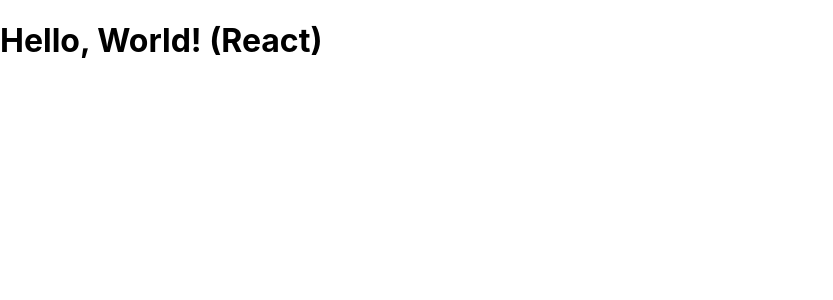
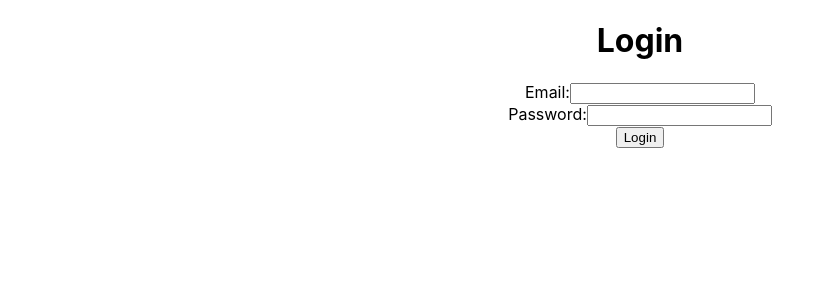
Before and after one commit to TomDra/Empower-Events, a React (Create React App) app in the folder group19/empower-events-app/: page /login in a window 1280 px wide. Shown: the top 300 px of the page, without its empty margins (0-833 px from the left). Built offline with nearby package versions, Linux system fonts and the light colour scheme; no server answers.

Commit message:
created login page without css styling, added axios and react-router-dom packages and added /login route

```diff
--- a/group19/empower-events-app/package.json
+++ b/group19/empower-events-app/package.json
@@ -6,9 +6,12 @@
     "@testing-library/jest-dom": "^5.17.0",
     "@testing-library/react": "^13.4.0",
     "@testing-library/user-event": "^13.5.0",
+    "axios": "^1.6.7",
     "cra-template": "^1.2.0",
+    "package.json": "^2.0.1",
     "react": "^18.2.0",
     "react-dom": "^18.2.0",
+    "react-router-dom": "^6.22.3",
     "react-scripts": "^5.0.1",
     "web-vitals": "^2.1.4"
   },
--- a/group19/empower-events-app/src/App.js
+++ b/group19/empower-events-app/src/App.js
@@ -1,12 +1,23 @@
-import React from 'react';
-import HelloWorld from './HelloWorld';
+import React from "react";
+import { BrowserRouter, Route, Routes } from "react-router-dom";
+import HelloWorld from "./HelloWorld";
+import Login from "./components/pages/login";
+import "./App.css";
+import { useEffect, useState } from "react";
 
 function App() {
+
   return (
-    <div>
-      <HelloWorld />
+    <div className="App">
+      <BrowserRouter>
+        <Routes>
+          <Route path="/" element={<HelloWorld />} />
+          <Route path="/login" element={<Login />} />
+        </Routes>
+      </BrowserRouter>
     </div>
   );
 }
 
+
 export default App;
--- /dev/null
+++ b/group19/empower-events-app/src/components/pages/login.js
@@ -0,0 +1,54 @@
+import React, { useState } from "react";
+import axios from "axios";
+
+// Define the Login component
+const Login = () => {
+  const [email, setEmail] = useState("");
+  const [password, setPassword] = useState("");
+
+  // function to handle form submission
+  const handleSubmit = async (e) => {
+    e.preventDefault();
+
+    // Send a POST request to the server
+    try {
+      const response = await axios.post('http://localhost:3000/api/v1/auth/login/', {
+        email,
+        password,
+      });
+
+      // Log success
+      console.log('Login successful:', response.data);
+    } catch (error) {
+      // Log failure
+      console.error('Login failed:', error.message);
+    }
+  };
+
+  return (
+    <div>
+      <h1>Login</h1>
+      <form onSubmit={handleSubmit}>
+        <div>
+          <label htmlFor="email">Email:</label>
+          <input
+            type="text"
+            id="email"
+            onChange={(e) => setEmail(e.target.value)}
+          />
+        </div>
+        <div>
+          <label htmlFor="password">Password:</label>
+          <input
+            type="password"
+            id="password"
+            onChange={(e) => setPassword(e.target.value)}
+          />
+        </div>
+        <button type="submit">Login</button>
+      </form>
+    </div>
+  );
+}
+
+export default Login;
```
Also changed, not shown: 1 other file (tests, documents, lock files or other folders).
